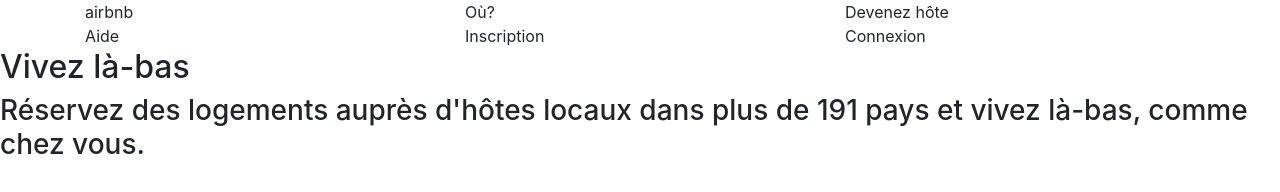
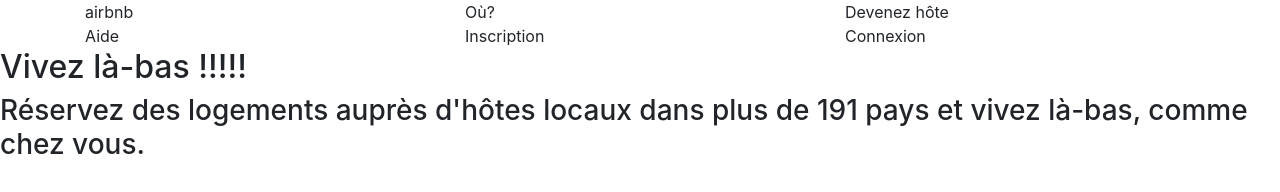
Before and after one commit to alma31/defi-airbnb, a plain HTML site: page index.html in a window 1280 px wide. Drawn offline with nearby package versions, Linux system fonts and the light colour scheme.

Commit message:
header maj

```diff
--- a/index.html
+++ b/index.html
@@ -21,15 +21,16 @@
 
 		<div>
 			<h2>
-				Vivez là-bas
+				Vivez là-bas !!!!!
 			</h2>
 			<h3>
 				Réservez des logements auprès d'hôtes locaux dans plus de 191 pays et vivez là-bas, comme chez vous.
 			</h3>
 		</div>
-	<div>
-	</div>
-</header>
+		<div>
+
+		</div>
+	</header>
 
 </div>
 
```
